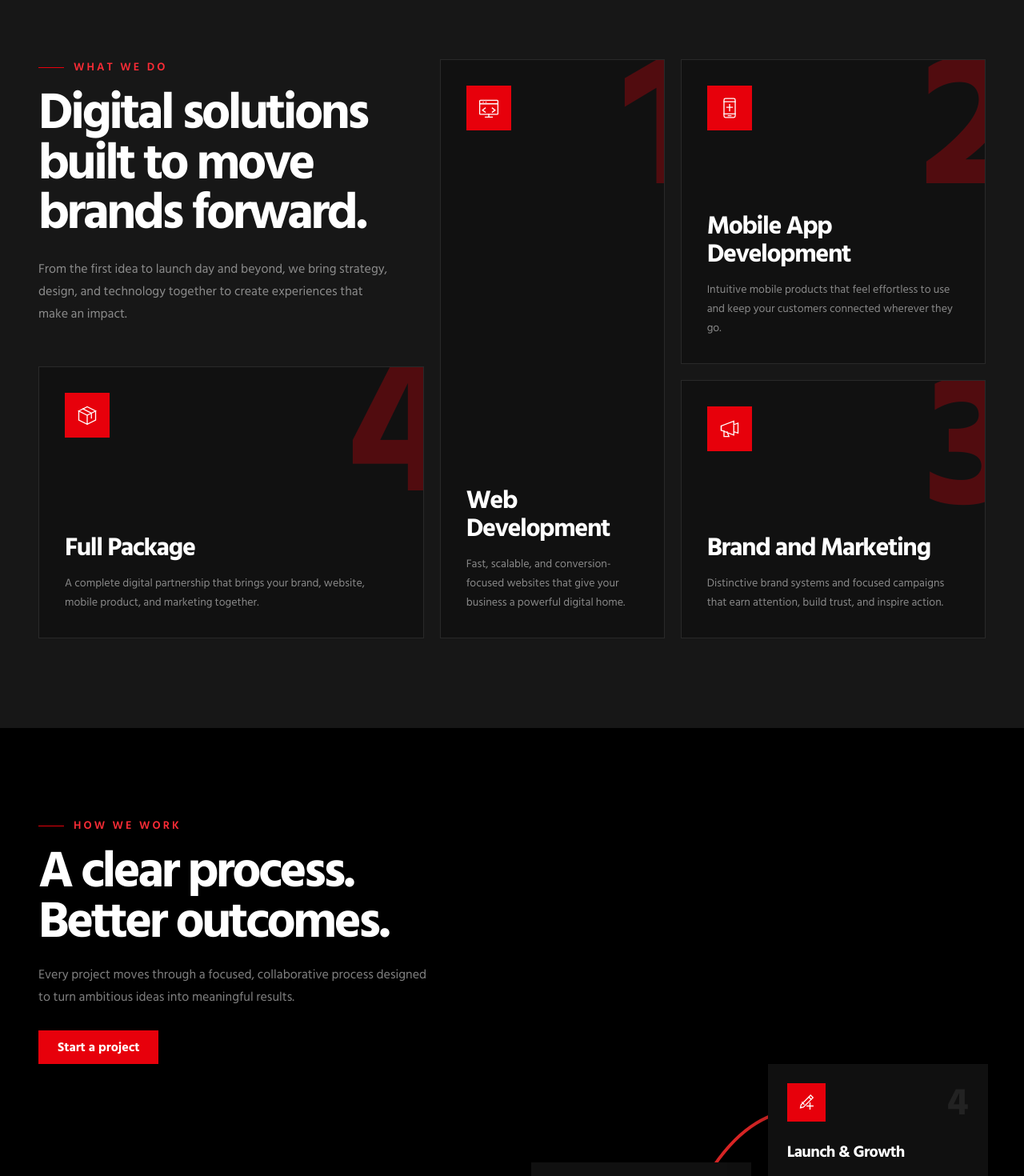
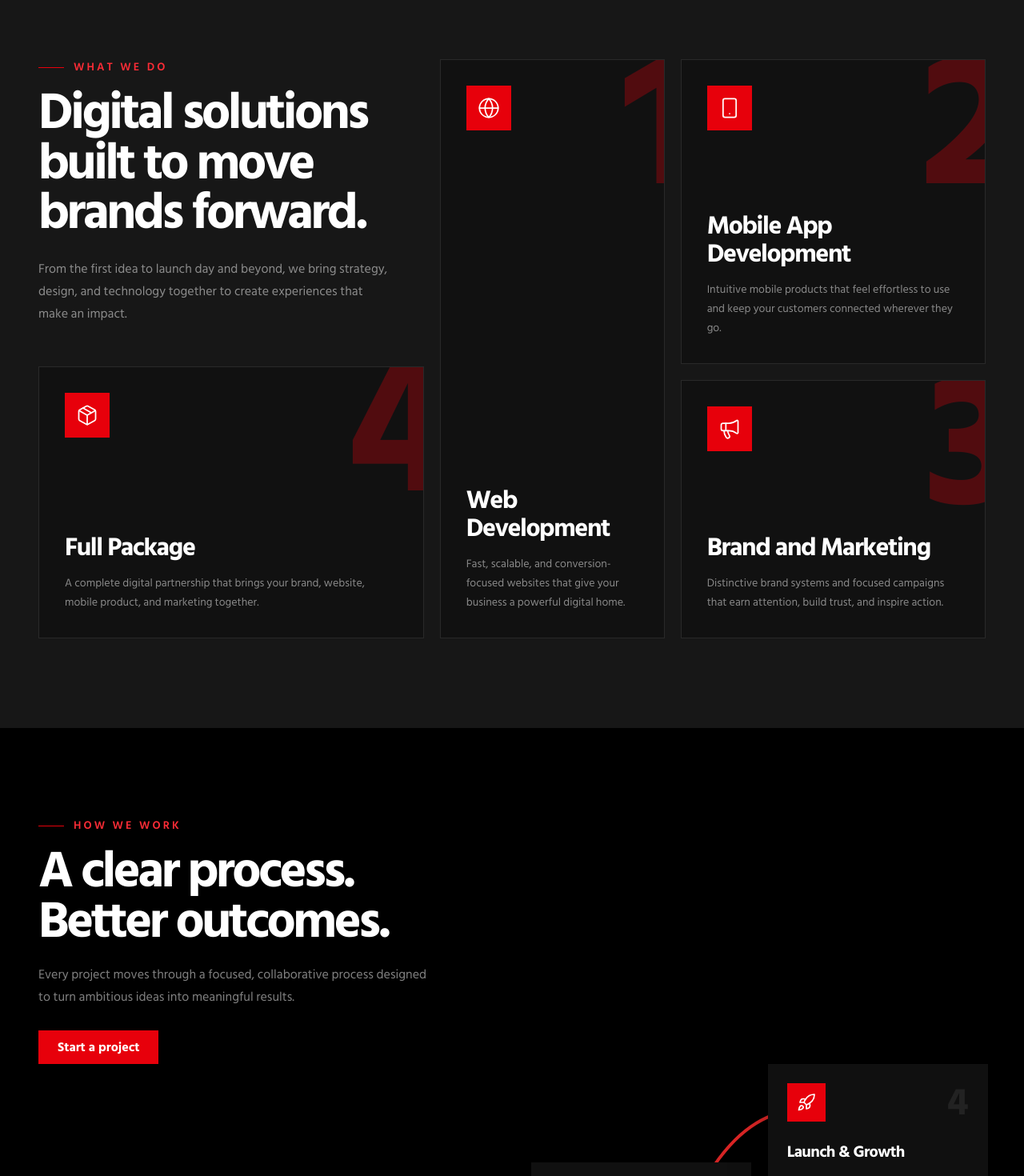
Before and after one commit to durbardev/durbar_frontend, a React (Vite) app: page / in a window 1280 px wide. Shown: the part 960-2430 px from the top of the page at 80% size. Built offline with nearby package versions, Linux system fonts and the light colour scheme.

Commit message:
update icon

```diff
--- a/src/components/Appointment.jsx
+++ b/src/components/Appointment.jsx
@@ -1,3 +1,4 @@
+import { CalendarDays, Mail, Phone } from "lucide-react";
 import identity from "../data/identity";
 import PrimaryButton from "./PrimaryButton";
 
@@ -53,29 +54,17 @@ function Appointment() {
                                 <Detail
                                     label="Email us"
                                     value={identity.email}
-                                    icon={
-                                        <svg className="size-5 fill-current" viewBox="0 0 24 24">
-                                            <path d="M2 5h20v14H2V5Zm2.3 2 7.7 5.4L19.7 7H4.3ZM20 9.2l-8 5.6-8-5.6V17h16V9.2Z" />
-                                        </svg>
-                                    }
+                                    icon={<Mail className="size-5" aria-hidden="true" />}
                                 />
                                 <Detail
                                     label="Call us"
                                     value={identity.phone}
-                                    icon={
-                                        <svg className="size-5 fill-current" viewBox="0 0 24 24">
-                                            <path d="M6.6 2 11 6.4 8.4 9a15.5 15.5 0 0 0 6.6 6.6l2.6-2.6 4.4 4.4-2.1 3.3c-.5.8-1.5 1.2-2.4 1C9.7 20 4 14.3 2.3 6.5c-.2-.9.2-1.9 1-2.4L6.6 2Z" />
-                                        </svg>
-                                    }
+                                    icon={<Phone className="size-5" aria-hidden="true" />}
                                 />
                                 <Detail
                                     label="Availability"
                                     value={"Sunday \u2014 Thursday, 10am \u2014 6pm"}
-                                    icon={
-                                        <svg className="size-5 fill-none stroke-current stroke-2" viewBox="0 0 24 24">
-                                            <path d="M4 4h16v16H4V4Zm0 5h16M8 2v4m8-4v4m-7 7h2m3 0h2m-7 3h2" />
-                                        </svg>
-                                    }
+                                    icon={<CalendarDays className="size-5" aria-hidden="true" />}
                                 />
                             </div>
                         </div>
--- a/src/components/Process.jsx
+++ b/src/components/Process.jsx
@@ -1,34 +1,20 @@
+import { BadgeCheck, Rocket, Search, WandSparkles } from "lucide-react";
 import process from "../data/process";
 import PrimaryButton from "./PrimaryButton";
 
 const icons = [
-    <>
-        <circle cx="14" cy="14" r="7" />
-        <path d="m19 19 6 6M14 10v8m-4-4h8" />
-    </>,
-    <>
-        <path d="M5 23 18 10l4 4L9 27l-5 1 1-5Zm10-10 4 4M5 8h6M8 5v6m14 10h6m-3-3v6" />
-    </>,
-    <>
-        <path d="M5 16.5 12 23l15-15" />
-        <path d="M26 16v11H5V6h15" />
-    </>,
-    <>
-        <path d="m6 25 5-1 13-13-4-4L7 20l-1 5Zm14-18 3-3 4 4-3 3M12 19l-3-3" />
-        <path d="M17 22h10M22 17v10" />
-    </>,
+    Search,
+    WandSparkles,
+    BadgeCheck,
+    Rocket,
 ];
 
 function ProcessIcon({ index }) {
+    const Icon = icons[index];
+
     return (
         <span className="grid size-12 place-items-center bg-red-600 text-white">
-            <svg
-                className="size-6 fill-none stroke-current stroke-[1.7] [stroke-linecap:square] [stroke-linejoin:miter]"
-                viewBox="0 0 32 32"
-                aria-hidden="true"
-            >
-                {icons[index]}
-            </svg>
+            <Icon className="size-6" strokeWidth={1.7} aria-hidden="true" />
         </span>
     );
 }
--- a/src/components/Services.jsx
+++ b/src/components/Services.jsx
@@ -1,42 +1,19 @@
+import { Globe, Megaphone, Package, Smartphone } from "lucide-react";
 import services from "../data/services";
 
 const icons = {
-    web: (
-        <>
-            <rect x="3" y="5" width="26" height="20" rx="1" />
-            <path d="M3 10h26M8 7.5h.01m4 0h.01M11 29h10m-5-4v4M11 16l-4 3 4 3m10-6 4 3-4 3" />
-        </>
-    ),
-    mobile: (
-        <>
-            <rect x="8" y="2.5" width="16" height="27" rx="2" />
-            <path d="M8 7h16M8 24.5h16M14 27h4m-2-16v9m-4-5h8" />
-        </>
-    ),
-    marketing: (
-        <>
-            <path d="M4 18v-6l18-7v20L4 18Zm18-8 6-2v14l-6-2M8 19v8h7l-2.5-6.5" />
-            <path d="M4 12v6" />
-        </>
-    ),
-    package: (
-        <>
-            <path d="m4 10 12-6 12 6-12 6-12-6Zm0 0v13l12 6 12-6V10M16 16v13" />
-            <path d="m10 7 12 6v7" />
-        </>
-    ),
+    web: Globe,
+    mobile: Smartphone,
+    marketing: Megaphone,
+    package: Package,
 };
 
 function ServiceIcon({ type }) {
+    const Icon = icons[type];
+
     return (
         <span className="grid size-14 place-items-center bg-red-600 text-white transition-transform duration-300 group-hover:-rotate-6 group-hover:scale-105">
-            <svg
-                className="size-7 fill-none stroke-current stroke-[1.5] [stroke-linecap:square] [stroke-linejoin:miter]"
-                viewBox="0 0 32 32"
-                aria-hidden="true"
-            >
-                {icons[type]}
-            </svg>
+            <Icon className="size-7" strokeWidth={1.5} aria-hidden="true" />
         </span>
     );
 }
```
